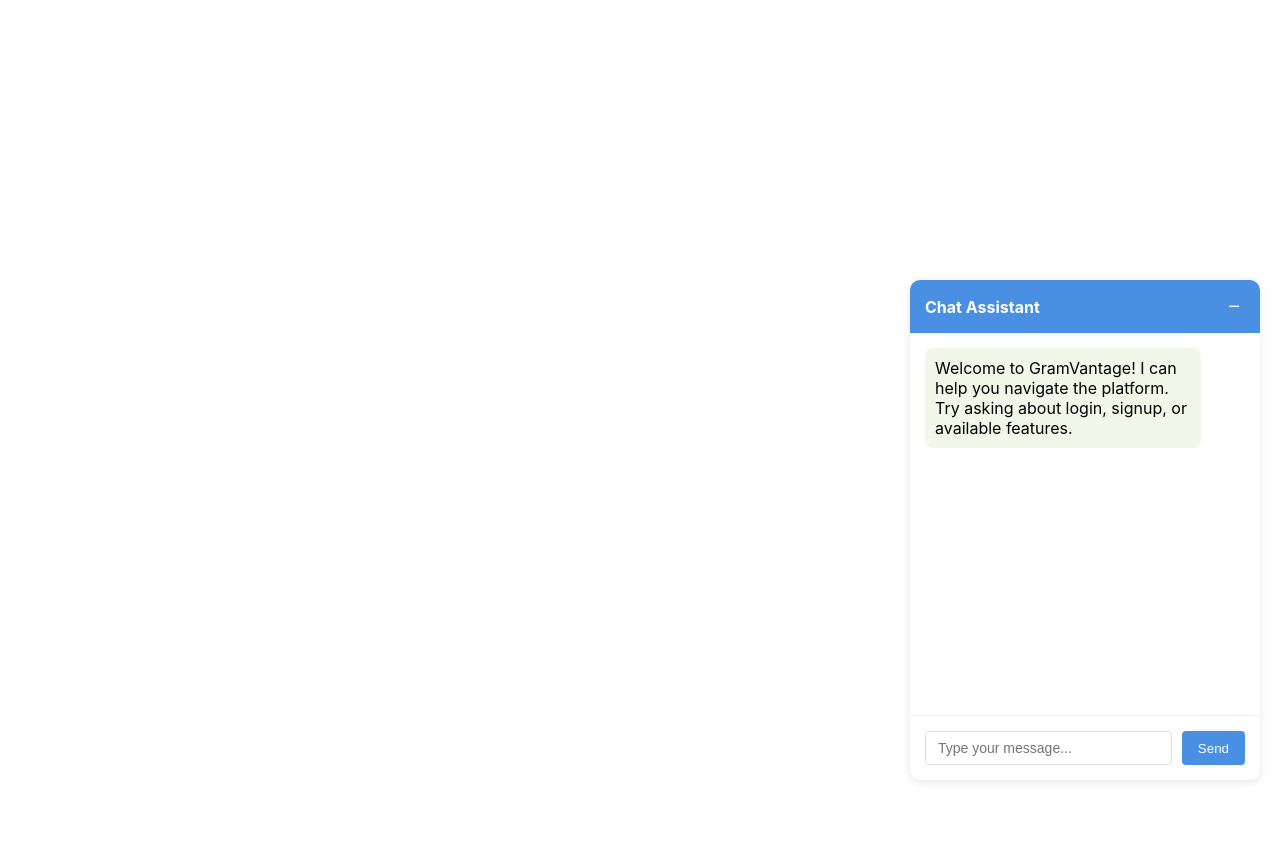
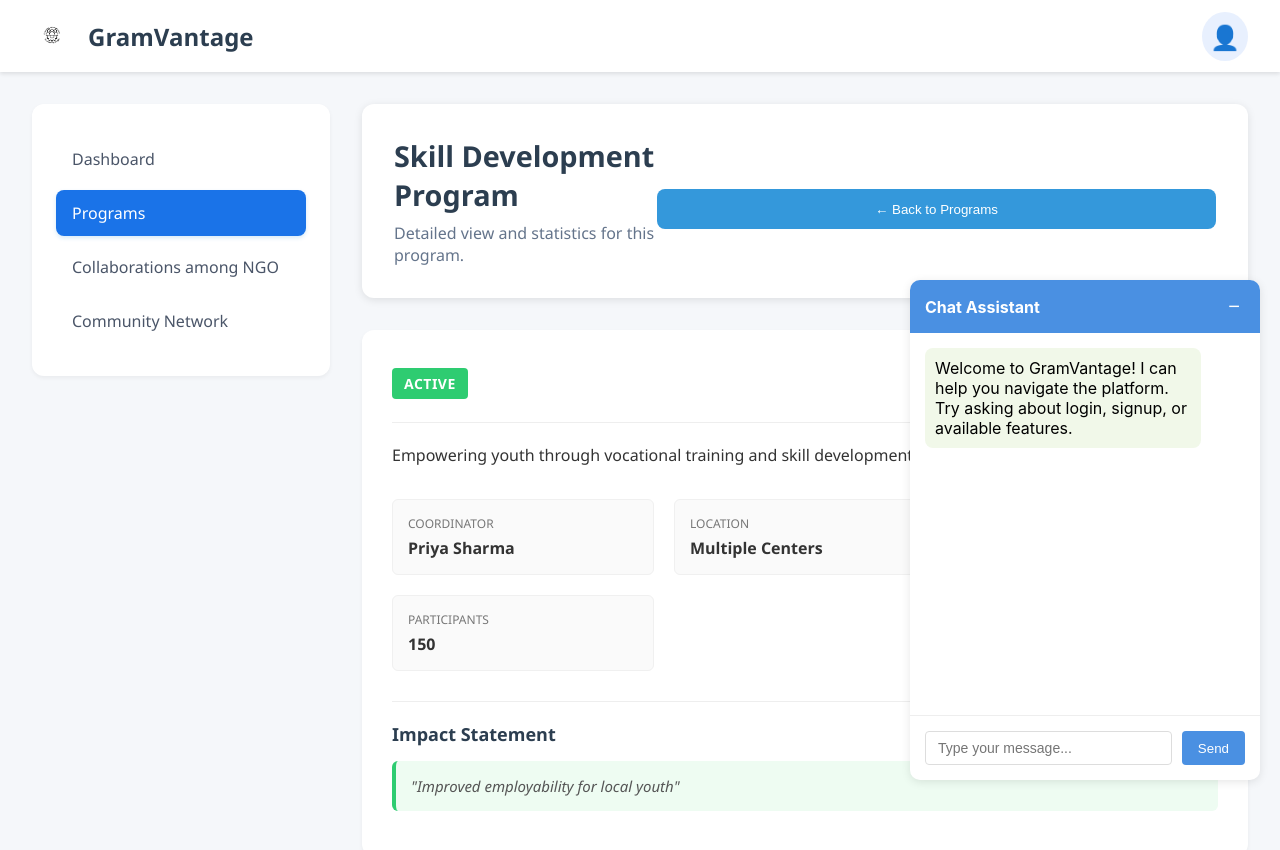
Before and after one commit to Aadhithya-T/GramVantage, a React (Create React App) app: page /program/1 in a window 1280 px wide. Shown: the top 850 px of the page. Before the commit the page ends 800 px from the top, so only its background shows below. Built offline with nearby package versions, Linux system fonts and the light colour scheme.

Commit message:
correcting routes

```diff
--- a/src/App.js
+++ b/src/App.js
@@ -24,6 +24,8 @@ import Programs from "./components/Programs";
 import Chatbot from "./components/Chatbot";
 import JobManagement from "./components/JobManagement";
 import AgriAdministration from "./components/AgriAdministration";
+import CommunityNetwork from "./components/CommunityNetwork";
+import ProgramDetail from "./components/ProgramDetail";
 
 const AppContent = () => {
   const location = useLocation();
@@ -49,6 +51,8 @@ const AppContent = () => {
         <Route path="/programs" element={<Programs />} />
         <Route path="/job-management" element={<JobManagement />} />
         <Route path="/agri-admin" element={<AgriAdministration />} />
+        <Route path="/community" element={<CommunityNetwork />} />
+        <Route path="/program/:id" element={<ProgramDetail />} />
       </Routes>
       {showChatbot && <Chatbot />}
     </>
--- /dev/null
+++ b/src/components/ProgramDetail.js
@@ -0,0 +1,174 @@
+import React, { useState } from 'react';
+import { useParams, useNavigate } from 'react-router-dom';
+import './Dashboard.css';
+
+const ProgramDetail = () => {
+  const { id } = useParams();
+  const navigate = useNavigate();
+  const [showProfileMenu, setShowProfileMenu] = useState(false);
+
+  const programs = [
+    {
+      id: 1,
+      category: 'skill',
+      title: 'Skill Development Program',
+      description: 'Empowering youth through vocational training and skill development workshops.',
+      participants: 150,
+      duration: '6 months',
+      status: 'Active',
+      impact: 'Improved employability for local youth',
+      location: 'Multiple Centers',
+      coordinator: 'Priya Sharma'
+    },
+    {
+      id: 2,
+      category: 'health',
+      title: 'Community Health Initiative',
+      description: 'Providing healthcare services and awareness programs in rural areas.',
+      participants: 300,
+      duration: 'Ongoing',
+      status: 'Active',
+      impact: 'Better healthcare access for 5 villages',
+      location: 'Rural Health Centers',
+      coordinator: 'Dr. Rajesh Kumar'
+    },
+    {
+      id: 3,
+      category: 'education',
+      title: 'Rural Education Support',
+      description: 'Supporting rural schools with resources and teaching assistance.',
+      participants: 200,
+      duration: '12 months',
+      status: 'Active',
+      impact: 'Improved education quality in 8 schools',
+      location: 'Rural Schools',
+      coordinator: 'Amit Patel'
+    }
+  ];
+
+  const program = programs.find(p => p.id === parseInt(id));
+
+  const handleLogout = () => {
+    localStorage.removeItem('token');
+    localStorage.removeItem('userType');
+    navigate('/');
+  };
+
+  if (!program) {
+    return (
+      <div className="dashboard-container">
+        <header className="dashboard-header">
+          <div className="header-left">
+            <img src="/logo.png" alt="Logo" className="logo" />
+            <h1 className="app-name">GramVantage</h1>
+          </div>
+          <div className="header-right">
+            <button className="logout-button" onClick={() => navigate('/programs')}>Back to Programs</button>
+          </div>
+        </header>
+        <div className="dashboard-content" style={{ justifyContent: 'center', alignItems: 'center', minHeight: '80vh' }}>
+          <div className="dashboard-card" style={{ padding: '40px', textAlign: 'center', maxWidth: '500px' }}>
+            <h2>Program Not Found</h2>
+            <p>The program you are looking for does not exist or has been removed.</p>
+            <button className="primary-button" style={{ marginTop: '20px' }} onClick={() => navigate('/programs')}>
+              Back to Programs
+            </button>
+          </div>
+        </div>
+      </div>
+    );
+  }
+
+  return (
+    <div className="dashboard-container">
+      <header className="dashboard-header">
+        <div className="header-left">
+          <img src="/logo.png" alt="Logo" className="logo" />
+          <h1 className="app-name">GramVantage</h1>
+        </div>
+        <div className="header-right">
+          <div className="profile-container">
+            <span className="user-profile" onClick={() => setShowProfileMenu(!showProfileMenu)}>👤</span>
+            {showProfileMenu && (
+              <div className="profile-menu">
+                <div className="profile-info">
+                  <p>Welcome!</p>
+                  <p>NGO User</p>
+                </div>
+                <button className="logout-button" onClick={handleLogout}>Logout</button>
+              </div>
+            )}
+          </div>
+        </div>
+      </header>
+
+      <div className="dashboard-content">
+        <aside className="dashboard-sidebar">
+          <nav className="sidebar-menu">
+            <ul>
+              <li className="menu-item" onClick={() => navigate('/dashboard/ngo')}>Dashboard</li>
+              <li className="menu-item active" onClick={() => navigate('/programs')}>Programs</li>
+              <li className="menu-item" onClick={() => navigate('/ngo-collaboration')}>Collaborations among NGO</li>
+              <li className="menu-item" onClick={() => navigate('/community')}>Community Network</li>
+            </ul>
+          </nav>
+        </aside>
+
+        <main className="main-content">
+          <div className="welcome-section" style={{ display: 'flex', justifyContent: 'space-between', alignItems: 'center' }}>
+            <div>
+              <h2>{program.title}</h2>
+              <p>Detailed view and statistics for this program.</p>
+            </div>
+            <button className="primary-button" onClick={() => navigate('/programs')}>
+              ← Back to Programs
+            </button>
+          </div>
+
+          <div className="dashboard-card" style={{ padding: '30px', marginTop: '20px' }}>
+            <div style={{ display: 'flex', justifyContent: 'space-between', alignItems: 'center', borderBottom: '1px solid #eee', paddingBottom: '15px', marginBottom: '20px' }}>
+              <span className="status-badge" style={{ backgroundColor: '#2ecc71', color: '#fff', padding: '6px 12px', borderRadius: '4px', fontSize: '14px', fontWeight: 'bold' }}>
+                {program.status}
+              </span>
+              <span style={{ color: '#666', fontSize: '14px' }}>
+                Category: <strong>{program.category.toUpperCase()}</strong>
+              </span>
+            </div>
+
+            <p style={{ fontSize: '16px', lineHeight: '1.6', color: '#333', marginBottom: '30px' }}>
+              {program.description}
+            </p>
+
+            <div style={{ display: 'grid', gridTemplateColumns: 'repeat(auto-fit, minmax(200px, 1fr))', gap: '20px', marginBottom: '30px' }}>
+              <div style={{ padding: '15px', border: '1px solid #f0f0f0', borderRadius: '6px', backgroundColor: '#fafafa' }}>
+                <span style={{ display: 'block', fontSize: '12px', color: '#777', textTransform: 'uppercase', marginBottom: '5px' }}>Coordinator</span>
+                <span style={{ fontSize: '16px', fontWeight: 'bold', color: '#333' }}>{program.coordinator}</span>
+              </div>
+              <div style={{ padding: '15px', border: '1px solid #f0f0f0', borderRadius: '6px', backgroundColor: '#fafafa' }}>
+                <span style={{ display: 'block', fontSize: '12px', color: '#777', textTransform: 'uppercase', marginBottom: '5px' }}>Location</span>
+                <span style={{ fontSize: '16px', fontWeight: 'bold', color: '#333' }}>{program.location}</span>
+              </div>
+              <div style={{ padding: '15px', border: '1px solid #f0f0f0', borderRadius: '6px', backgroundColor: '#fafafa' }}>
+                <span style={{ display: 'block', fontSize: '12px', color: '#777', textTransform: 'uppercase', marginBottom: '5px' }}>Duration</span>
+                <span style={{ fontSize: '16px', fontWeight: 'bold', color: '#333' }}>{program.duration}</span>
+              </div>
+              <div style={{ padding: '15px', border: '1px solid #f0f0f0', borderRadius: '6px', backgroundColor: '#fafafa' }}>
+                <span style={{ display: 'block', fontSize: '12px', color: '#777', textTransform: 'uppercase', marginBottom: '5px' }}>Participants</span>
+                <span style={{ fontSize: '16px', fontWeight: 'bold', color: '#333' }}>{program.participants}</span>
+              </div>
+            </div>
+
+            <div style={{ borderTop: '1px solid #eee', paddingTop: '20px' }}>
+              <h3 style={{ fontSize: '18px', marginBottom: '10px', color: '#2c3e50' }}>Impact Statement</h3>
+              <p style={{ fontSize: '15px', color: '#555', fontStyle: 'italic', backgroundColor: '#eefcf2', padding: '15px', borderRadius: '6px', borderLeft: '4px solid #2ecc71' }}>
+                "{program.impact}"
+              </p>
+            </div>
+          </div>
+        </main>
+      </div>
+    </div>
+  );
+};
+
+export default ProgramDetail;
```
